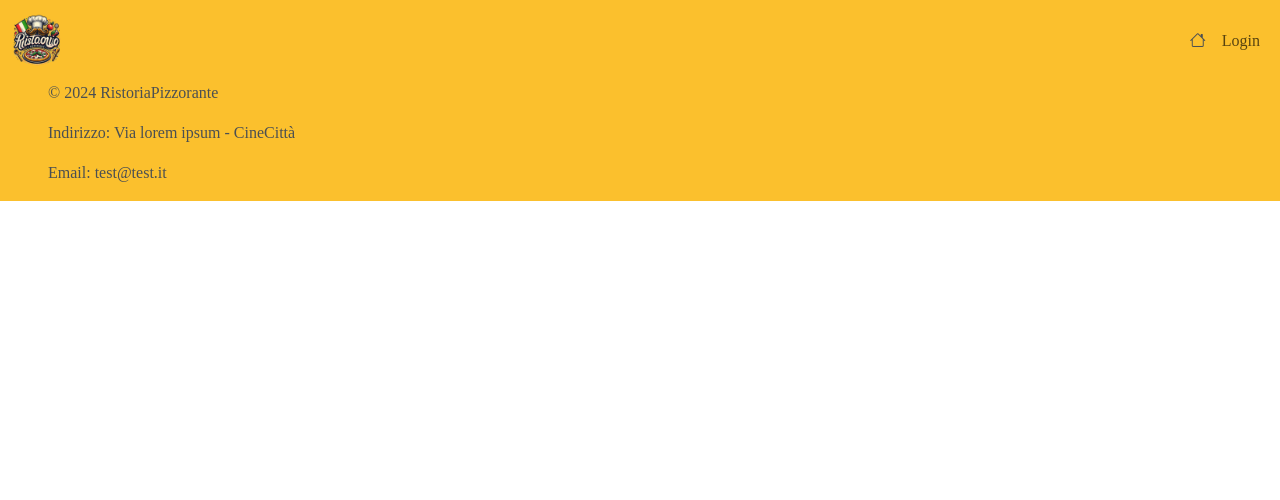
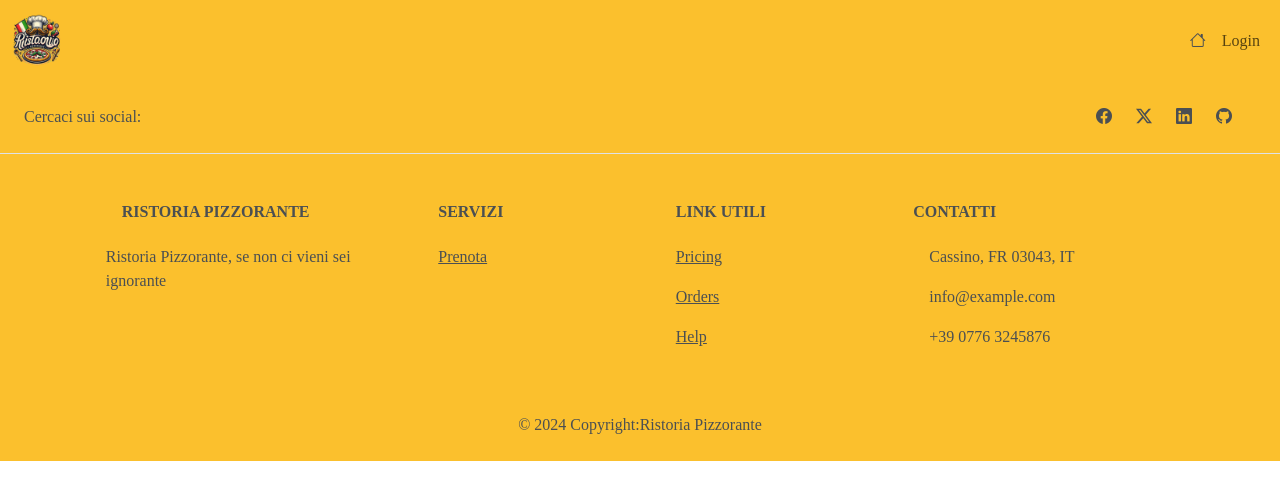
Before and after one commit to xorbun/pizzeriaFrontEnd, a React (Create React App) app: page / in a window 1280 px wide. Shown: the top 500 px of the page. Built offline with nearby package versions, Linux system fonts and the light colour scheme; no server answers.

Commit message:
menu component
added the possibility to filter food to show

```diff
--- a/src/Components/Footer.jsx
+++ b/src/Components/Footer.jsx
@@ -2,10 +2,94 @@ import React from "react";
 
 const Footer = () => {
   return (
-    <footer className="colornav " style={{ height: "120px" }}>
-      <p className="mx-5">© 2024 RistoriaPizzorante</p>
-      <p className="mx-5">Indirizzo: Via lorem ipsum - CineCittà</p>
-      <p className="mx-5">Email: test@test.it</p>
+    <footer className="text-center text-lg-start colornav text-muted">
+      <section className="d-flex justify-content-center justify-content-lg-between p-4 border-bottom">
+        <div className="me-5 d-none d-lg-block">
+          <span>Cercaci sui social:</span>
+        </div>
+
+        <div>
+          <a
+            href="https://www.facebook.com/xorbun92/"
+            className="me-4 text-reset"
+          >
+            <i className="bi bi-facebook"></i>
+          </a>
+          <a href="https://twitter.com/xorbun4" className="me-4 text-reset">
+            <i className="bi bi-twitter-x"></i>
+          </a>
+
+          <a
+            href="https://www.linkedin.com/in/brunocapobianco/"
+            className="me-4 text-reset"
+          >
+            <i className="bi bi-linkedin"></i>
+          </a>
+          <a href="https://github.com/xorbun" className="me-4 text-reset">
+            <i className="bi bi-github"></i>
+          </a>
+        </div>
+      </section>
+
+      <section className="">
+        <div className="container text-center text-md-start mt-5">
+          <div className="row mt-3">
+            <div className="col-md-3 col-lg-4 col-xl-3 mx-auto mb-4">
+              <h6 className="text-uppercase fw-bold mb-4">
+                <i className="fas fa-gem me-3"></i>Ristoria Pizzorante
+              </h6>
+              <p>Ristoria Pizzorante, se non ci vieni sei ignorante</p>
+            </div>
+
+            <div className="col-md-2 col-lg-2 col-xl-2 mx-auto mb-4">
+              <h6 className="text-uppercase fw-bold mb-4">Servizi</h6>
+
+              <p>
+                <a href="http://localhost:3000/prenota" className="text-reset">
+                  Prenota
+                </a>
+              </p>
+            </div>
+
+            <div className="col-md-3 col-lg-2 col-xl-2 mx-auto mb-4">
+              <h6 className="text-uppercase fw-bold mb-4">Link utili</h6>
+              <p>
+                <a href="http://localhost:3000/menu" className="text-reset">
+                  Pricing
+                </a>
+              </p>
+              <p>
+                <a href="http://localhost:3000/ordered" className="text-reset">
+                  Orders
+                </a>
+              </p>
+              <p>
+                <a href="#!" className="text-reset">
+                  Help
+                </a>
+              </p>
+            </div>
+
+            <div className="col-md-4 col-lg-3 col-xl-3 mx-auto mb-md-0 mb-4">
+              <h6 className="text-uppercase fw-bold mb-4">Contatti</h6>
+              <p>
+                <i className="fas fa-home me-3"></i> Cassino, FR 03043, IT
+              </p>
+              <p>
+                <i className="fas fa-envelope me-3"></i>
+                info@example.com
+              </p>
+              <p>
+                <i className="fas fa-phone me-3"></i> +39 0776 3245876
+              </p>
+            </div>
+          </div>
+        </div>
+      </section>
+
+      <div className="text-center p-4">
+        © 2024 Copyright:Ristoria Pizzorante
+      </div>
     </footer>
   );
 };
--- a/src/Components/LoginPage.jsx
+++ b/src/Components/LoginPage.jsx
@@ -1,37 +1,36 @@
 import { useEffect, useState } from "react";
 import { useDispatch, useSelector } from "react-redux";
-import { getDeliveryData, getTokenFromLogin, getUserData } from "../Redux/actions";
-import {  Alert, Button, Col, Container, Form, Row } from "react-bootstrap";
+import {
+  getDeliveryData,
+  getTokenFromLogin,
+  getUserData,
+} from "../Redux/actions";
+import { Alert, Button, Col, Container, Form, Row } from "react-bootstrap";
 import { useNavigate } from "react-router-dom";
 
 const Login = () => {
   const [email, setemail] = useState("");
   const [password, setpassword] = useState("");
-  const error=useSelector((state)=>
-  {
-    return state.auth.loginError
-  })
+  const error = useSelector((state) => {
+    return state.auth.loginError;
+  });
 
   const dispatch = useDispatch();
   const navigate = useNavigate();
 
   const login = async (e) => {
     e.preventDefault();
-    dispatch(getTokenFromLogin(email, password)).then((token)=>
-   dispatch(getDeliveryData(token)).then((token)=>
-   {
-     if (token) {
-       navigate("/me");
-     }
-   }
-   ))
-  }
+    dispatch(getTokenFromLogin(email, password)).then((token) =>
+      dispatch(getDeliveryData(token)).then((token) => {
+        if (token) {
+          navigate("/me");
+        }
+      })
+    );
+  };
 
-useEffect(()=>{
-
-},[error])
+  useEffect(() => {}, [error]);
   return (
-
     <div className="colorsite vh-100">
       <Container>
         <Row className="flex-column">
@@ -58,28 +57,32 @@ useEffect(()=>{
                 <Form.Label>Password</Form.Label>
                 <Form.Control type="password" placeholder="Password" />
               </Form.Group>
-              {
-                error&&
+              {error && (
                 <div className="alert alert-danger" role="alert">
                   username o password errata
                 </div>
-              }
+              )}
 
-
-              <Button className="bn632-hover bn19" type="submit">
-                LOGIN
-              </Button>
+              <div className="text-center">
+                <Button className="bn632-hover bn19 " type="submit">
+                  LOGIN
+                </Button>
+              </div>
             </Form>
           </Col>
-          <Col>
-            <h3>Non sei ancora registrato?</h3>
+          <Col className="text-center">
+          <span className="fs-4">Non sei ancora registrato?</span>
+            <div>
+
             <Button
+              className="bn632-hover bn19"
               onClick={() => {
                 navigate("/register");
               }}
             >
               REGISTRATI
             </Button>
+            </div>
           </Col>
         </Row>
       </Container>
--- a/src/Components/Menu.jsx
+++ b/src/Components/Menu.jsx
@@ -1,22 +1,54 @@
 import { useSelector } from "react-redux";
 import { Col, Container, Row } from "react-bootstrap";
 import Singlefood from "./Singlefood";
-
+import { useState } from "react";
 
 const MenuRestourant = () => {
   const menuFromRedux = useSelector((state) => {
     return state.menu.menu.content;
   });
+  const pizzaFromRedux = useSelector((state) => {
+    return state.menu.pizza.content;
+  });
+  const bevandeFromRedux = useSelector((state) => {
+    return state.menu.bevande.content;
+  });
+  const antipastiFromRedux = useSelector((state) => {
+    return state.menu.antipasti.content;
+  });
+  let [selectedValue, setSelectedValue] = useState();
+  let foodToShow = menuFromRedux;
+  if (selectedValue === "menu") {
+    foodToShow = menuFromRedux;
+  } else if (selectedValue === "pizza") {
+    foodToShow = pizzaFromRedux;
+  } else if (selectedValue === "antipasti") {
+    foodToShow = antipastiFromRedux;
+  } else if (selectedValue === "bevande") {
+    foodToShow = bevandeFromRedux;
+  }
 
   return (
     <div className="colorsite vh-200">
       <Container className="d-flex ">
         <Row className="mt-5">
-            {menuFromRedux.length>0 &&
-              menuFromRedux.map((menu) => {
+          <select
+            id="disabledSelect"
+            className="form-select mb-5 "
+            onChange={(e) => {
+              setSelectedValue(e.target.value);
+            }}
+          >
+            <option value="menu">menu</option>
+            <option value="pizza">pizza</option>
+            <option value="antipasti">antipasti</option>
+            <option value="bevande">bevande</option>
+          </select>
+          {foodToShow.length > 0 &&
+            foodToShow.map((menu) => {
               return (
                 <Col lg={4} md={6} key={menu.idMenu}>
-                    <Singlefood food={menu}/>
+                  <Singlefood food={menu} />
                 </Col>
               );
             })}
--- a/src/Components/OrderedFood.jsx
+++ b/src/Components/OrderedFood.jsx
@@ -26,7 +26,7 @@ const Orderedfood = () => {
         <Container className="d-flex list justify-content-center mx-auto">
           <Row className="mt-5 ">
             <Col lg={12} className=" d-flex justify-content-center">
-              <h1 className="text-secondary">totale spesa {totaleSpesa()}</h1>
+              <h1 className="text-secondary">totale spesa {totaleSpesa()} €</h1>
             </Col>
             {orderedFoodFromRedux.map((ordered) => {
               return (
```
Lines whose indentation alone changed are shown as unchanged.
